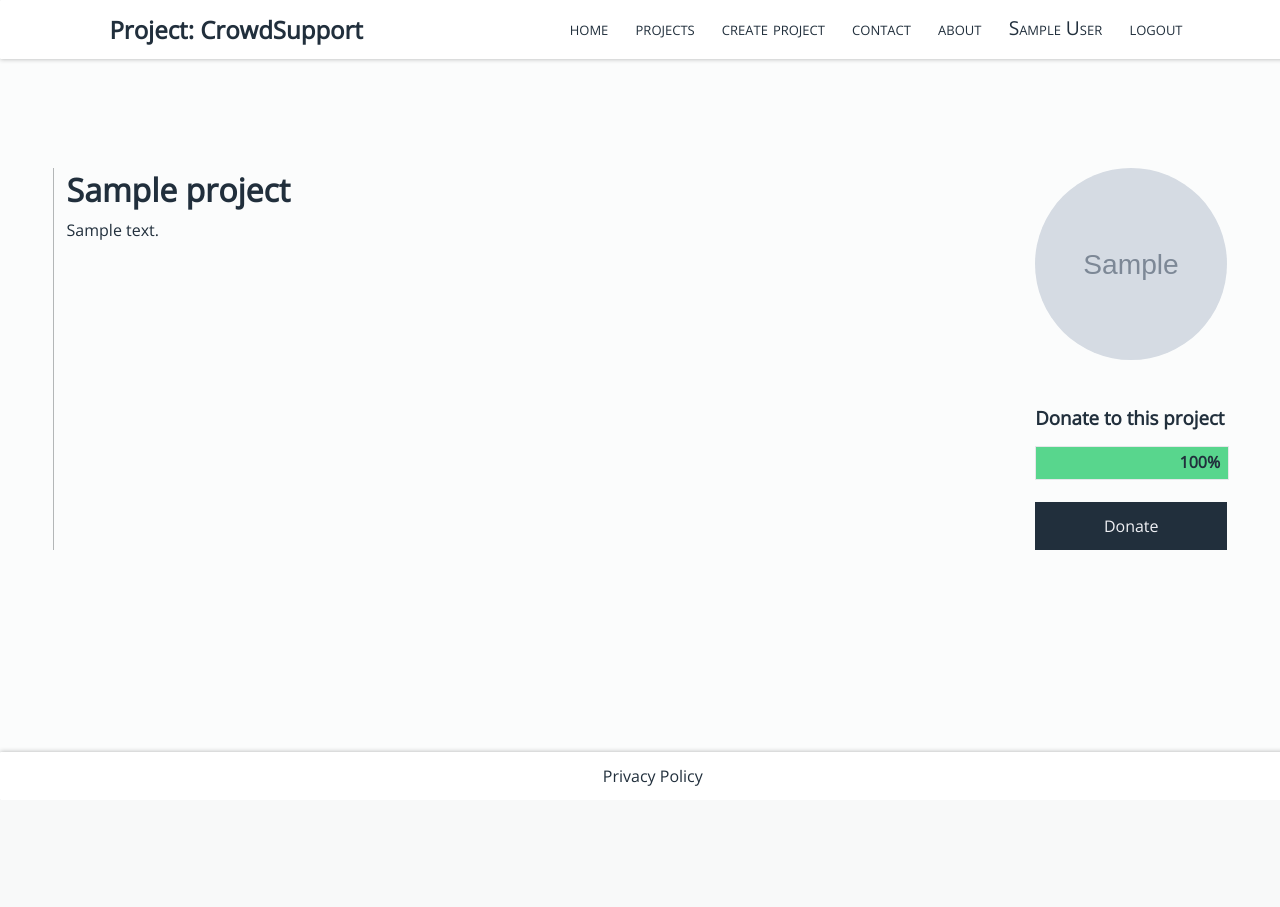
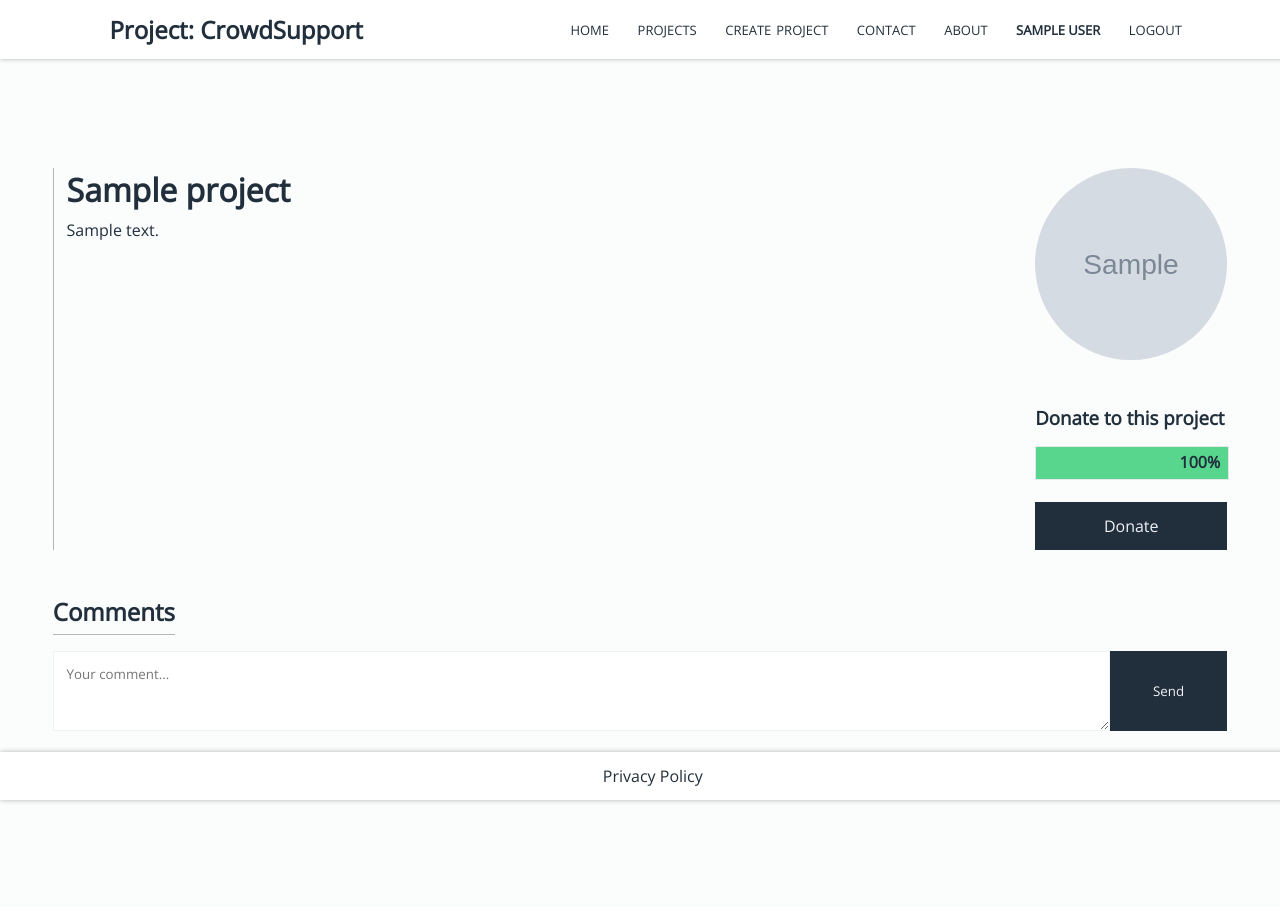
Before and after one commit to JonasStasseyns/werkstuk-webdevelopment-2-EK2, a Laravel app: page /projects/1 in a window 1280 px wide. Before the commit the page ends 786 px from the top, so only its background shows below. Run offline with Laravel 8, Linux system fonts and the light colour scheme; a user stored in the database is signed in; tables that the repository leaves empty hold one stand-in row (values such as "Sample post"); grey boxes marked "Sample" are stand-in pictures.

Commit message:
Auth content protection

```diff
--- a/werkstuk-EK2/app/Http/Controllers/ProjectsController.php
+++ b/werkstuk-EK2/app/Http/Controllers/ProjectsController.php
@@ -18,8 +18,12 @@
 
     public function detail($id){
         $project = DB::table('projects')->where('id', $id)->first();
+        $comments = DB::table('comments')->where([
+            ['content_type', '=', 'project'],
+            ['content_id', '=', $id],
+        ])->get();
 
-        return view('projects.detail', compact('project'));
+        return view('projects.detail', compact(['project', 'comments']));
     }
 
     public function create() {
--- a/werkstuk-EK2/resources/sass/pages/_detail.sass
+++ b/werkstuk-EK2/resources/sass/pages/_detail.sass
@@ -1,2 +1,34 @@
 .detail-content
   overflow: visible
+  max-height: none
+
+.comment-ta
+  margin: 2vh 0
+  padding: 1vw
+  height: 10vh
+  box-sizing: border-box
+  width: 90%
+  border-color: #F0F1F5
+
+.comment-submit
+  border: 0
+  background-color: #212F3C
+  color: #F0F1F5
+  padding: 1vw
+  height: 10vh
+  box-sizing: border-box
+  width: 10%
+
+.comment-form
+  display: flex
+  justify-content: space-between
+  align-items: center
+
+.comment-username
+  background-color: #212F3C
+  color: #F0F1F5
+  font-variant-caps: all-small-caps
+  padding: 0.2vh 1vh 0.4vh 1vh
+
+.comment-line
+  margin-bottom: 1vh
--- a/werkstuk-EK2/resources/sass/partials/nav.sass
+++ b/werkstuk-EK2/resources/sass/partials/nav.sass
@@ -26,4 +26,6 @@
   align-items: center
   padding-bottom: 0.5vh
 
-.logoutthingy
+.user-name-nav
+  font-variant-caps: all-small-caps
+  font-weight: bolder
--- a/werkstuk-EK2/resources/views/partials/nav.blade.php
+++ b/werkstuk-EK2/resources/views/partials/nav.blade.php
@@ -20,7 +20,7 @@
             </li>
         @else
             <li class="nav-item dropdown">
-                <a id="navbarDropdown" class="nav-link dropdown-toggle" href="/account" role="button" data-toggle="dropdown" aria-haspopup="true" aria-expanded="false" v-pre>
+                <a id="navbarDropdown" class="user-name-nav nav-link dropdown-toggle" href="/account" role="button" data-toggle="dropdown" aria-haspopup="true" aria-expanded="false" v-pre>
                     {{ Auth::user()->name }} <span class="caret"></span>
                 </a>
             <li>
--- a/werkstuk-EK2/resources/views/projects/detail.blade.php
+++ b/werkstuk-EK2/resources/views/projects/detail.blade.php
@@ -14,8 +14,21 @@
                 <div class="progress-parent">
                     <div class="progress" style="width: {{$project->current/$project->target*100}}%;"><strong>{{round($project->current/$project->target*100)}}%</strong></div>
                 </div><br>
-                <a href="/donate/{{$project->id}}"><button class="donate-submit">Donate</button></a>
+                @if(Auth::user())
+                    <a href="/donate/{{$project->id}}"><button class="donate-submit">Donate</button></a>
+                @else
+                    <a href="/login"><button class="donate-submit">Log in to donate</button></a>
+                @endif
             </div>
         </div>
     </div>
+    <h2>Comments</h2>
+    <form action="/comment/project/{{$project->id}}" class="comment-form" method="post">
+        {{csrf_field()}}
+        <textarea class="comment-ta" name="comment" placeholder="Your comment..."></textarea>
+        <input type="submit" class="comment-submit" value="Send">
+    </form>
+    @foreach($comments as $comment)
+        <p class="comment-line"><span class="comment-username">{{$comment->username}}</span> {{$comment->comment}}</p>
+    @endforeach
 @endsection
--- a/werkstuk-EK2/routes/web.php
+++ b/werkstuk-EK2/routes/web.php
@@ -40,3 +40,5 @@
 
 Route::get('/donate/{id}', ['uses' => 'DonationsController@index']);
 Route::get('/donate/{id}/{amount}', ['uses' => 'DonationsController@donate']);
+
+Route::post('/comment/{type}/{id}', ['uses' => 'CommentsController@comment']);
```
Also changed, not shown: werkstuk-EK2/app/Comment.php (added, +10 -0 lines), werkstuk-EK2/app/Http/Controllers/CommentsController.php (added, +20 -0 lines), werkstuk-EK2/database/migrations/2019_08_16_180626_create_comments_table.php, werkstuk-EK2/public/css/app.css.
